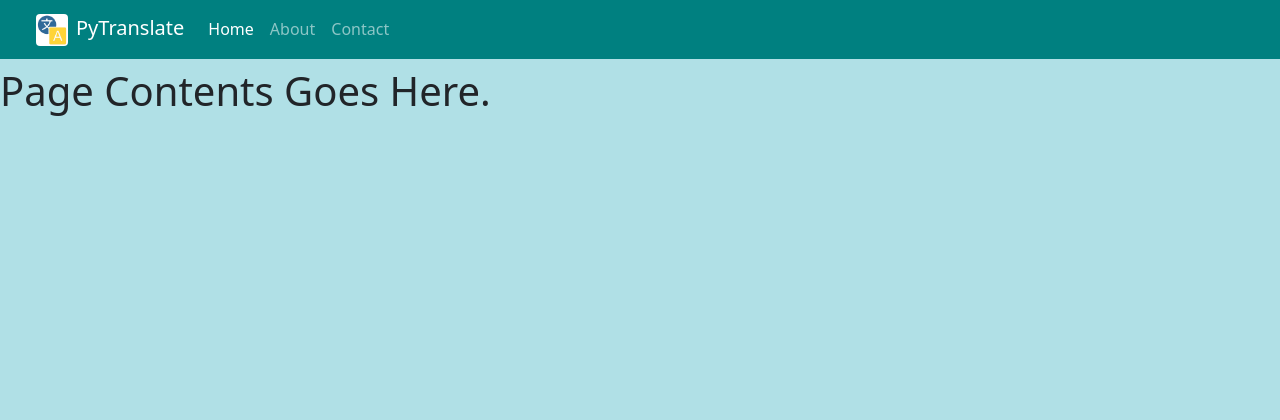
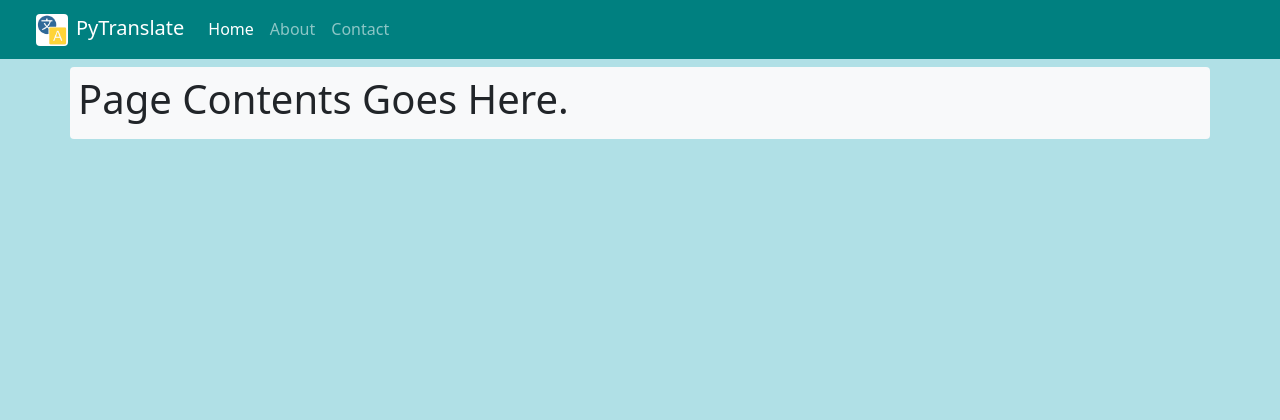
Before and after one commit to vikas968/pytranslate, a Django app: page / in a window 1280 px wide. Shown: the top 420 px of the page. Run offline with Django 3.2, Linux system fonts and the light colour scheme.

Commit message:
Updated home.html

```diff
--- a/templates/home.html
+++ b/templates/home.html
@@ -15,5 +15,7 @@
 {% endblock %}
 
 {% block contents %}
-<h1 class="mx-auto">Page Contents Goes Here.</h1>
+<div class="container bg-light p-2 rounded">
+    <h1 class="mx-auto">Page Contents Goes Here.</h1>
+</div>
 {% endblock %}
```
